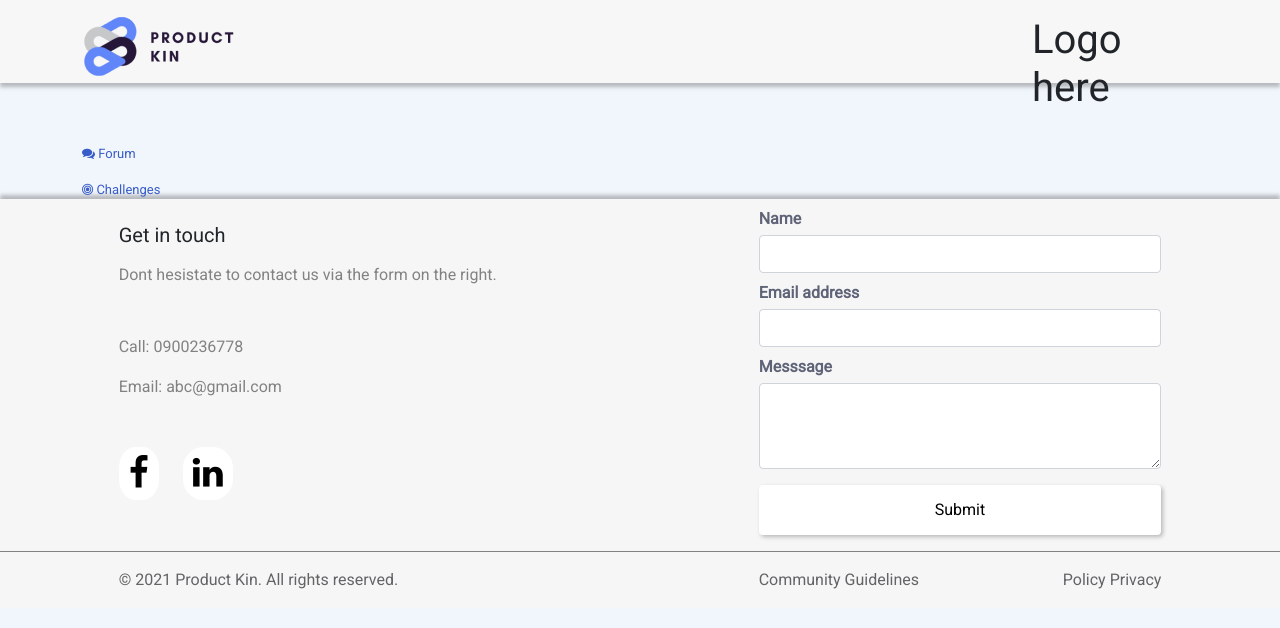
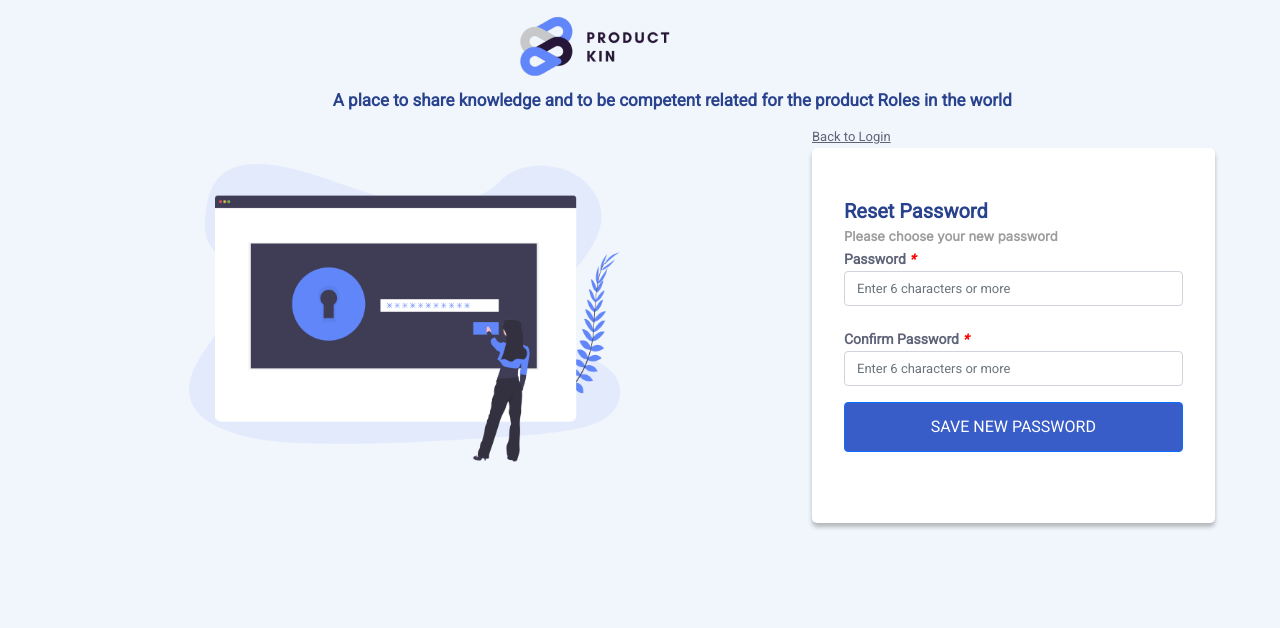
Before and after one commit to pswaldia/product-kin, a React (Create React App) app: page /login/reset/1/1 in a window 1280 px wide. Shown: the top 628 px of the page. Built offline with nearby package versions, Linux system fonts and the light colour scheme; no server answers.

Commit message:
completed integration for forgot and reset password

```diff
--- a/src/App.jsx
+++ b/src/App.jsx
@@ -13,7 +13,7 @@ export default function App() {
                 <Switch>
                     <Route exact path="/login" component = {Authentication} />
                     <Route exact path="/login/forget" component={Forget} />
-                    <Route exact path="/login/reset" component={Reset} />
+                    <Route exact path="/login/reset/:id/:token" component={Reset} />
                     <Route component = {() =>
                         <>
                             <Header/>
--- a/src/components/authentication/forget-password/Forget.jsx
+++ b/src/components/authentication/forget-password/Forget.jsx
@@ -1,10 +1,42 @@
-import React from 'react'
+import React, {useState} from 'react';
+import axios from 'axios';
 import logo from '../../../resources/logo.png'
 import Illustration1 from '../../../resources/Illustration1.png'
 import './forget.css'
 import { Link } from "react-router-dom";
 
 export default function Forget() {
+
+    const [message, setMessage] = useState("");
+    const [forgotEmail, setForgotEmail] = useState("");
+
+    function handleForgotEmailChange(event) {
+        setForgotEmail(event.target.value);
+    }
+
+    function handleForgotEmail(event) {
+        event.preventDefault();
+        console.log(forgotEmail);
+
+        const forgotEmailDetails = {
+            email : forgotEmail,
+        };
+
+        console.log(forgotEmailDetails)
+
+        axios.post('/forgot-password', forgotEmailDetails)
+        .then(function (response) {
+            console.log("inside response");
+            console.log(response.data);
+            setMessage(response.data.message);
+        })
+        .catch(function (error) {
+            console.log(error);
+        });
+
+    }
+
+
     return (
         <>
 
@@ -22,14 +54,17 @@ export default function Forget() {
                     </div>
 
                     <div className="col-4 form-main" id="forget_password_main">
-                       <Link to='/login' class="e1" >Back to Login</Link>
+                       <Link to='/login' className="e1" >Back to Login</Link>
                        <div className="form-ap">
-                         <form className="forget-1">
+                         <form className="forget-1" onSubmit={handleForgotEmail}>
                             <div className="form-group mt-3" id="forget_password_field">
                                 <h5 id="t2">Forget Password</h5>
                                 <p id="t3">Send a link to your email to reset the password</p>
                                 <label id="f" htmlFor="exampleInputEmail1">Email <em>*</em></label>
-                                <input type="email" className="form-control" id="exampleInputEmail1"  placeholder="xyz@example.com"/>
+                                <input type="email" className="form-control" id="exampleInputEmail1"  placeholder="xyz@example.com"
+                                    onChange = {handleForgotEmailChange} value={forgotEmail} required
+                                />
+                                {message}
                             </div>
 
                             <button type="submit"   className="btn btn-primary mt-3" id="login-2" required>SEND RESET LINK</button>
--- a/src/components/authentication/reset-pass/Reset.jsx
+++ b/src/components/authentication/reset-pass/Reset.jsx
@@ -1,9 +1,57 @@
-import React from 'react'
+import React, {useState} from 'react';
+import axios from 'axios';
+import { useParams } from 'react-router-dom'
 import logo from '../../../resources/logo.png'
-import Reset from '../../../resources/reset.png'
+import ResetImg from '../../../resources/reset.png'
 import './reset.css';
 import { Link } from "react-router-dom";
-export default function reset() {
+
+export default function Reset() {
+
+    const [resetPassword, setResetPassword] = useState("");
+    const [resetPassword2, setResetPassword2] = useState("");
+    const [message, setMessage] = useState("");
+
+    const {id, token} = useParams();
+
+    function handleResetPasswordChange(event) {
+        setResetPassword(event.target.value);
+    }
+
+    function handleResetPassword2Change(event) {
+        setResetPassword2(event.target.value);
+    }
+
+    function handleResetPassword(event) {
+        event.preventDefault();
+
+        console.log(id, " ", token);
+        //console.log(signupName, " ", signupEmail, " ", signupPassword, " ", signupPassword2);
+
+        if(resetPassword.length < 6)
+            setMessage("Password should have atleast 6 characters");
+        else if(resetPassword !== resetPassword2)
+            setMessage("Password and Confirm Password must be same");
+        else{
+            const resetPasswordDetails = {
+                password : resetPassword
+            };
+
+            console.log(resetPasswordDetails);
+
+            axios.post(`/login/reset/${id}/${token}`, resetPasswordDetails)
+            .then(function (response) {
+                console.log("inside response");
+                console.log(response.data);
+                setMessage(response.data.message);
+            })
+            .catch(function (error) {
+                console.log(error);
+            });
+        }
+    }
+
+
     return (
         <>
 
@@ -17,20 +65,21 @@ export default function reset() {
                 <div className="row justify-content-around mt-5">
 
                     <div className="col-6" id="reset_img">
-                        <img src={Reset} alt=""/>
+                        <img src={ResetImg} alt=""/>
                     </div>
 
                     <div className="col-4 form-main" id="reset_password_main">
                     <Link to='/login' class=" e1" >Back to Login</Link>
                        <div className="form-ap">
-                         <form className="forget-1">
+                         <form className="forget-1" onSubmit = {handleResetPassword}>
                             <div className="form-group mt-3">
                                 <h5 id="t2">Reset Password</h5>
                                 <p id="t3">Please choose your new password</p>
                                 <label id ="g" htmlFor="exampleInputEmail1">Password <em>*</em></label>
-                                <input type="password" className="form-control" id="exampleInputPassword1"  placeholder="Enter 6 characters or more" required/>
+                                <input type="password" className="form-control" id="exampleInputPassword1"  placeholder="Enter 6 characters or more" onChange = {handleResetPasswordChange} value={resetPassword} required/>
                                 <label id ="g" htmlFor="exampleInputEmail1">Confirm Password <em>*</em></label>
-                                <input type="password" className="form-control" id="exampleInputPassword1"  placeholder="Enter 6 characters or more" required/>
+                                <input type="password" className="form-control" id="exampleInputPassword1"  placeholder="Enter 6 characters or more" onChange = {handleResetPassword2Change} value={resetPassword2} required/>
+                                {message}
                             </div>
 
                             <button type="submit"   className="btn btn-primary mt-3" id="login-2" required>SAVE NEW PASSWORD</button>
```
Also changed, not shown: 1 other file (tests, documents, lock files or other folders).
